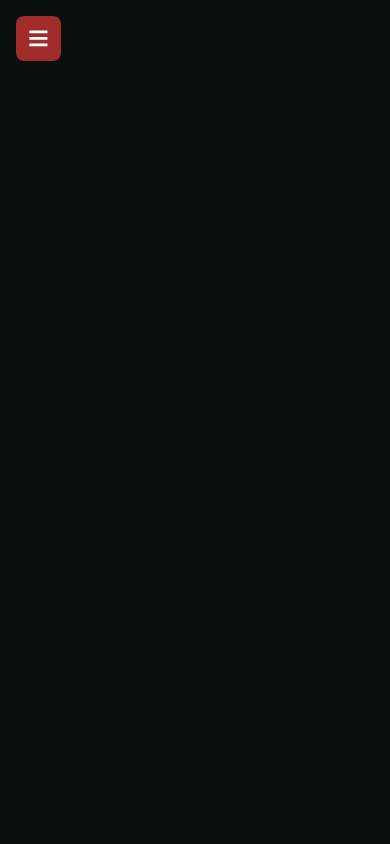
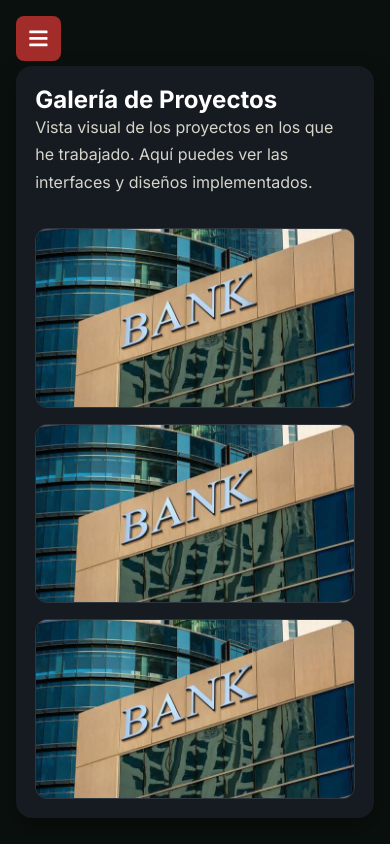
Before and after one commit to GianCordova/Portafolio-de-desarrollador-GiancarloCordova, a React (Vite) app: page /galeria in a window 390 px wide. Built offline with nearby package versions, Linux system fonts and the light colour scheme.

Commit message:
Se hizo una primera version y modificacion a los apartados de Portafolio y Galeria para poner lo requerido en cada apartado

```diff
--- a/src/App.jsx
+++ b/src/App.jsx
@@ -3,6 +3,7 @@ import Inicio from './pages/Inicio';
 import Sidebar from './components/Sidebar';
 import SobreMi from './pages/SobreMi';
 import Portafolio from './pages/Portafolio';
+import Galeria from './pages/Galeria';  // NUEVO
 import Contacto from './pages/Contacto';
 import Educacion from './pages/Educacion';
 import Habilidades from './pages/Habilidades';
@@ -17,6 +18,7 @@ function App() {
             <Route path="/" element={<Inicio />} />
             <Route path="/about" element={<SobreMi />} />
             <Route path="/portafolio" element={<Portafolio />} />
+            <Route path="/galeria" element={<Galeria />} />
             <Route path="/educacion" element={<Educacion />} />
             <Route path="/contacto" element={<Contacto />} />
             <Route path="/habilidades" element={<Habilidades/>}/>
--- a/src/components/Sidebar.jsx
+++ b/src/components/Sidebar.jsx
@@ -11,15 +11,12 @@ const Sidebar = () => {
 
   return (
     <>
-      {/* Hamburger Button (solo en mobile) */}
       <button className="hamburger-btn" onClick={toggleSidebar}>
         {isOpen ? <FaTimes /> : <FaBars />}
       </button>
 
-      {/* Overlay (cuando el sidebar está abierto) */}
       {isOpen && <div className="sidebar-overlay" onClick={closeSidebar}></div>}
 
-      {/* Sidebar */}
       <aside className={`sidebar ${isOpen ? 'open' : ''}`}>
         <h2 className="sidebar-title">Giancarlo C.</h2>
 
@@ -46,6 +43,14 @@ const Sidebar = () => {
             onClick={closeSidebar}
           >
             Portafolio
+          </Link>
+
+          <Link
+            to="/galeria"
+            className={`menu-item ${location.pathname === '/galeria' ? 'active' : ''}`}
+            onClick={closeSidebar}
+          >
+            Galería
           </Link>
 
           <Link
--- a/src/index.css
+++ b/src/index.css
@@ -1478,3 +1478,100 @@ a:hover {
     margin-top: 0 !important;
   }
 }
+
+/* ========== GALERÍA ========== */
+
+.gallery-grid {
+  display: grid;
+  grid-template-columns: repeat(auto-fit, minmax(300px, 1fr));
+  gap: 2rem;
+  margin-top: 2rem;
+}
+
+.gallery-item {
+  position: relative;
+  overflow: hidden;
+  border-radius: 12px;
+  background-color: var(--bg-card);
+  border: 1px solid #30363d;
+  transition: all 0.3s ease;
+  aspect-ratio: 16/10;
+}
+
+.gallery-item:hover {
+  border-color: var(--accent);
+  box-shadow: 0 12px 32px rgba(162, 44, 41, 0.25);
+  transform: translateY(-8px);
+}
+
+.gallery-image-wrapper {
+  position: relative;
+  width: 100%;
+  height: 100%;
+  overflow: hidden;
+}
+
+.gallery-image {
+  width: 100%;
+  height: 100%;
+  object-fit: cover;
+  transition: transform 0.3s ease;
+}
+
+.gallery-item:hover .gallery-image {
+  transform: scale(1.08);
+}
+
+.gallery-overlay {
+  position: absolute;
+  top: 0;
+  left: 0;
+  right: 0;
+  bottom: 0;
+  background: linear-gradient(180deg, transparent 0%, rgba(10, 16, 13, 0.8) 100%);
+  display: flex;
+  align-items: flex-end;
+  justify-content: center;
+  padding: 1.5rem;
+  opacity: 0;
+  transition: opacity 0.3s ease;
+}
+
+.gallery-item:hover .gallery-overlay {
+  opacity: 1;
+}
+
+.gallery-title {
+  color: var(--white);
+  font-size: 1.2rem;
+  font-weight: 600;
+  text-align: center;
+  margin: 0;
+}
+
+/* Responsive */
+@media (max-width: 768px) {
+  .gallery-grid {
+    grid-template-columns: repeat(auto-fit, minmax(200px, 1fr));
+    gap: 1.5rem;
+  }
+
+  .gallery-item {
+    aspect-ratio: 4/3;
+  }
+}
+
+@media (max-width: 480px) {
+  .gallery-grid {
+    grid-template-columns: 1fr;
+    gap: 1rem;
+  }
+
+  .gallery-item {
+    aspect-ratio: 16/9;
+  }
+
+  .gallery-title {
+    font-size: 1rem;
+  }
+}
--- /dev/null
+++ b/src/pages/Galeria.jsx
@@ -0,0 +1,44 @@
+import sistemaBancario from '../assets/proyecto-banco.jpg';  // Ajusta el nombre
+import sistemRestaurante from '../assets/proyecto-banco.jpg';  // Ajusta el nombre
+import portafolioImg from '../assets/proyecto-banco.jpg';  // Ajusta el nombre
+
+const Galeria = () => {
+  const projects = [
+    {
+      title: "Sistema Bancario",
+      image: sistemaBancario
+    },
+    {
+      title: "Sistema Restaurante",
+      image: sistemRestaurante
+    },
+    {
+      title: "Portfolio Académico",
+      image: portafolioImg
+    }
+  ];
+
+  return (
+    <main className="container">
+      <section className="intro-box-left">
+        <h1>Galería de Proyectos</h1>
+        <p>Vista visual de los proyectos en los que he trabajado. Aquí puedes ver las interfaces y diseños implementados.</p>
+
+        <div className="gallery-grid">
+          {projects.map((project, index) => (
+            <div key={index} className="gallery-item">
+              <div className="gallery-image-wrapper">
+                <img src={project.image} alt={project.title} className="gallery-image" />
+                <div className="gallery-overlay">
+                  <p className="gallery-title">{project.title}</p>
+                </div>
+              </div>
+            </div>
+          ))}
+        </div>
+      </section>
+    </main>
+  );
+};
+
+export default Galeria;
```
